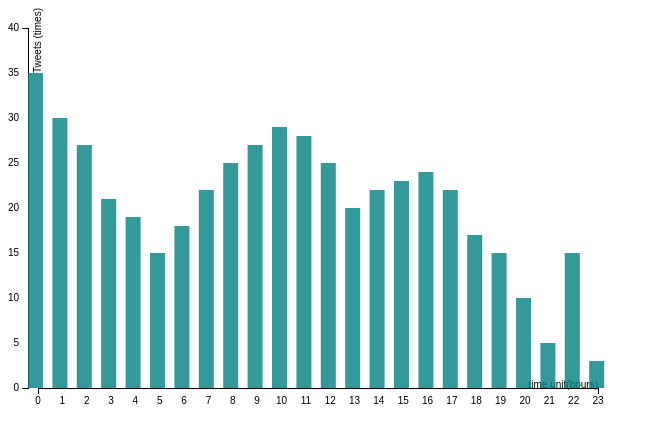
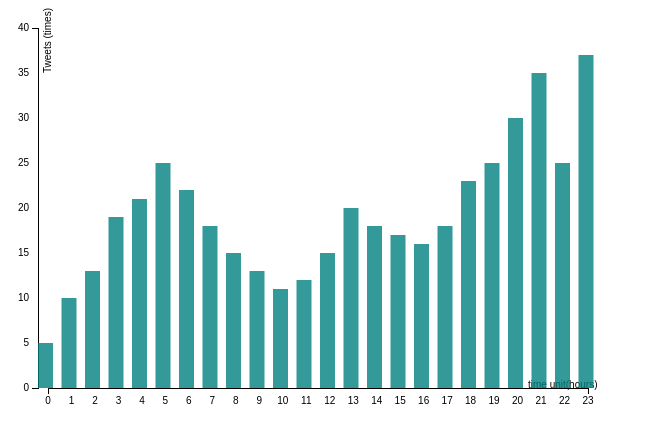
Before and after one commit to anondroid5/D3.js, a plain HTML site: page Ronbun.html in a window 1280 px wide. Shown: the whole page, without its empty margins (0-660 px from the left). Drawn offline with nearby package versions, Linux system fonts and the light colour scheme.

Commit message:
論文用棒グラフ

```diff
--- a/Ronbun.html
+++ b/Ronbun.html
@@ -22,11 +22,31 @@
 
 
 
-	/*	var dataset = [{
-					      "20130914":[
-					      {"00":5,"01":10,"02":13,"03":19,"04":21,"05":25,"06":22,"07":18,"08":15,"09":13,"10":11,"11":12,"12":15,"13":20,"14":18,"15":17,"16":16,"17":18,"18":23,"19":25,"20":30,"21":35,"22":25,"23":37}
-					      ]
-					   }];
+	/*	var dataset = {00:5,
+					   01:10,
+					   02:13,
+					   03:19,
+					   04:21,
+					   05:25,
+					   06:22,
+					   07:18,
+					   08:15,
+					   09:13,
+					   10:11,
+					   11:12,
+					   12:15,
+					   13:20,
+					   14:18,
+					   15:17,
+					   16:16,
+					   17:18,
+					   18:23,
+					   19:25,
+					   20:30,
+					   21:35,
+					   22:25,
+					   23:37
+					   };
 
 	    */
 
@@ -35,7 +55,7 @@
 
 		var w = 600;
 		var h = 400;
-		var x_padding = 20;
+		var x_padding = 30;
 		var y_padding = 20;
 
 
@@ -47,9 +67,6 @@
 		                     .domain([0, d3.max(dataset)])
 		                     .range([h - y_padding, y_padding])
 		                     .nice();
-
-
-
 
 		var svg = d3.select("body").append("svg").attr({width:w, height:h});
 
@@ -72,9 +89,11 @@
 		   .call(xAxis)
 		   .append("text")
 		   .attr({
-		   		"x": w - x_padding
+				"transform": "rotate(0)",
+		   		"x": w - x_padding - 60,
+		   		"dy": ".0em"
 		   })
-      	   .style("text-anchor", "end")
+      	   .style("text-anchor", "start")
       	   .text("time unit(hours)");
 
 
@@ -101,13 +120,22 @@
 			.data(dataset)
 			.enter()
 			.append("rect")
+			.on("mouseover",function(d){
+				d3.select(this).attr("fill","blue");
+			})
+			.on("mouseout",function(d){
+				d3.select(this).attr("fill","teal");
+			})
+			.on("click",function(d){
+				alert(d);
+			})
 			.attr({
-				x: function(d, i){return x_padding +(i * 24.4);},
-				y: function(d){return h - yScale(d);},
+				x: function(d, i){return x_padding +(i * 23.5);},
+				y: function(d){return yScale(d);},
 				width: 15,
-				height: function(d){return yScale(d) - y_padding;},
-				fill: "teal",
-				opacity:"0.8"
+				height: function(d){return (h - yScale(d) - y_padding);},
+				opacity:0.8,
+				fill: "teal"
 			});
 
 
```
